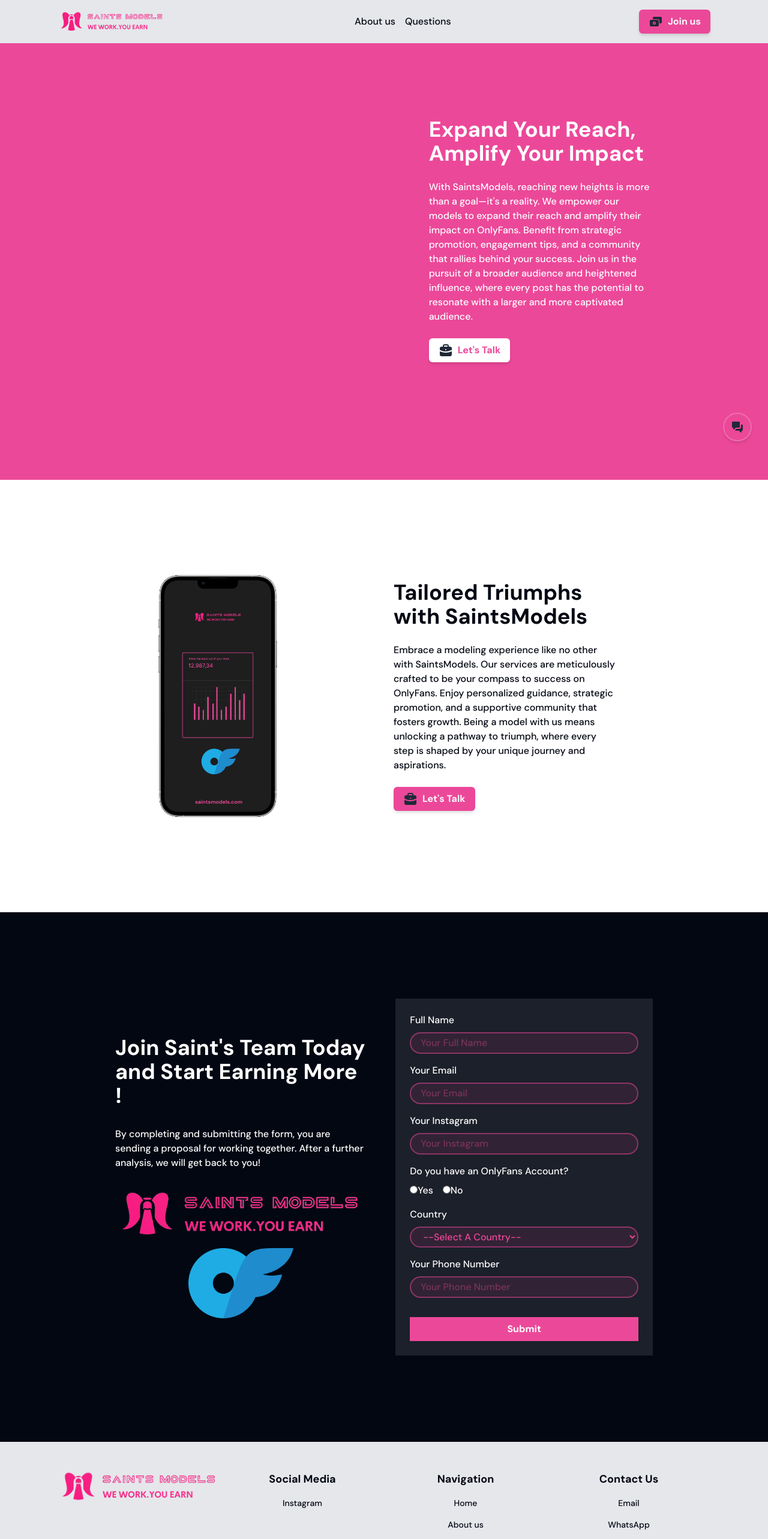
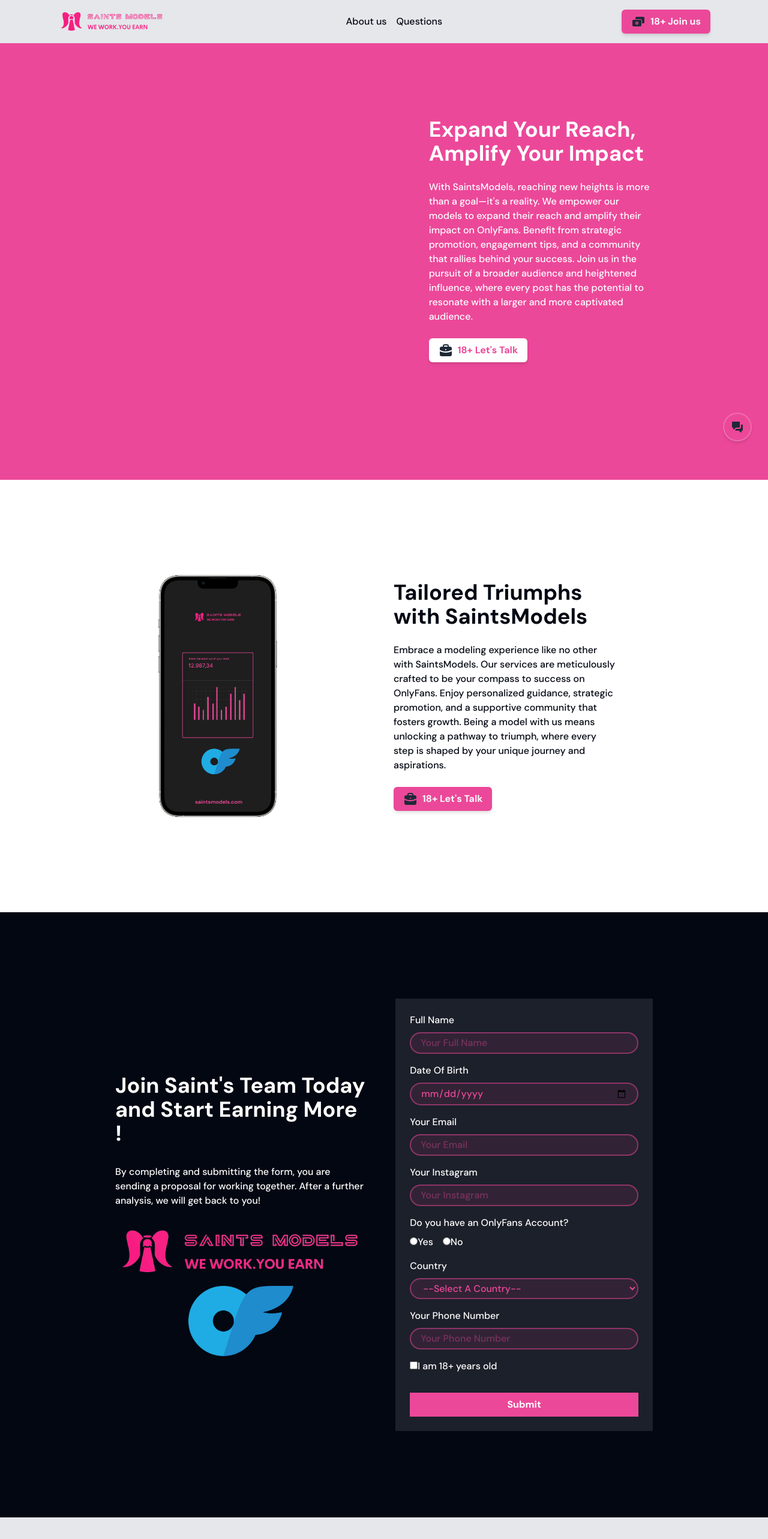
Before and after one commit to antonio-grosu/saint-frontend, a Next.js app: page /about in a window 1280 px wide. Shown: the top 2566 px of the page at 60% size. Built offline with nearby package versions, Linux system fonts and the light colour scheme.

Commit message:
age restriction

```diff
--- a/app/Footer.js
+++ b/app/Footer.js
@@ -5,7 +5,7 @@
   return (
     <footer className="bg-gray-200 px-8 pt-12 pb-4 md:px-12 lg:px-16 xl:px-24 2xl:px-28">
       <div className="grid grid-cols-1 md:grid-cols-4 md:items-start text-center items-center gap-12 md:gap-0">
-        <div className="flex items-center justify-between flex-col">
+        <div className="flex items-center justify-between flex-col text-pink-500 font-bold text-left">
           <Link href="/" className="w-1/2 md:w-full">
             <Image
               src="/logo.png"
@@ -57,7 +57,7 @@
           </div>
         </div>
         <div className="text-gray-950">
-          <h3 className="font-semibold text-lg text-center">Contact Us</h3>
+          <h3 className="font-semibold text-lg text-center">Contact Us 18+</h3>
           <div className="flex flex-col text-sm gap-4 md:items-center">
             <Link
               href="mailto:saintsmodels1@gmail.com"
--- a/app/Join.js
+++ b/app/Join.js
@@ -10,6 +10,7 @@
   const [option, setOption] = useState("");
   const [number, setNumber] = useState("");
   const [insta, setInsta] = useState("");
+  const [age, setAge] = useState("0/0/0");
 
   const handleNameChange = (e) => {
     setName(e.target.value);
@@ -36,17 +37,28 @@
   const handleInstaChange = (e) => {
     setInsta(e.target.value);
   };
+  const handleAgeChange = (e) => {
+    setAge(e.target.value);
+  };
 
   const handleSubmit = async (e) => {
     e.preventDefault();
     try {
-      const response = await fetch("https://saint-api.vercel.app/", {
-        method: "POST",
-        mode: "no-cors",
-        headers: {
-          "Content-Type": "application/json",
-        },
-        body: JSON.stringify({
+      console.log("Submitting form...");
+
+      // Log variables to ensure they have the correct values
+      console.log("Name:", name);
+      console.log("Email:", email);
+      console.log("Country:", country);
+      console.log("Number:", number);
+      console.log("Option:", option);
+      console.log("Username:", userName);
+      console.log("Instagram:", insta);
+      console.log("Age:", age);
+
+      const response = await axios.post(
+        "https://saint-api.vercel.app/",
+        {
           name: name,
           email: email,
           country: country,
@@ -54,21 +66,25 @@
           option: option,
           username: userName,
           insta: insta,
-        }),
-      });
+          age: age,
+        },
+        {
+          headers: {
+            "Content-Type": "application/json",
+          },
+        }
+      );
 
-      if (!response.ok) {
+      if (response.status !== 200) {
         throw new Error(`Error in server response: ${response.status}`);
       }
 
-      const data = await response.json();
-      console.log(data);
+      console.log("Server response:", response.data);
       setSent(!sent);
     } catch (error) {
-      console.log(error);
+      console.error("Error:", error);
     }
   };
-
   return (
     <div className="bg-gray-950 min-h-screen  gap-12 flex-col md:flex-row flex items-center justify-between py-36 px-8 md:px-24 lg:px-36 xl:px-48 2xl:px-72 ">
       <div className="md:w-7/12">
@@ -125,7 +141,16 @@
             className="block mt-2 bg-pink-500/10 border-2 w-full py-1 focus:border-pink-500 focus:outline-none px-4 text-pink-500 border-pink-500/50 rounded-full placeholder:text-pink-500/40 "
           ></input>
         </div>
-
+        <div>
+          <label className="text-white">Date Of Birth</label>
+          <input
+            type="date"
+            value={age}
+            onChange={handleAgeChange}
+            required
+            className="block mt-2 bg-pink-500/10 border-2 w-full py-1 focus:border-pink-500 focus:outline-none px-4 text-pink-500 border-pink-500/50 rounded-full placeholder:text-pink-500/40 "
+          ></input>
+        </div>
         <div className="slide-in">
           <label className="text-white">Your Email</label>
           <input
@@ -401,6 +426,10 @@
             className="block mt-2 bg-pink-500/10 border-2 w-full py-1 focus:border-pink-500 focus:outline-none px-4 text-pink-500 border-pink-500/50 rounded-full placeholder:text-pink-500/40 "
           ></input>
         </div>
+        <label className="text-white block">
+          <input type="checkbox" required className="bg-red-200" />I am 18+
+          years old
+        </label>
         {!sent && (
           <button
             type="submit"
--- a/app/Navbar.js
+++ b/app/Navbar.js
@@ -57,7 +57,7 @@
             />
             <path d="M10.5 14.5a1 1 0 1 1-2 0 1 1 0 0 1 2 0Z" />
           </svg>
-          Join us
+          18+ Join us
         </Link>
         <svg
           className="w-8 h-8 md:hidden text-gray-800 dark:text-pink-500"
@@ -174,7 +174,7 @@
                   />
                   <path d="M10.5 14.5a1 1 0 1 1-2 0 1 1 0 0 1 2 0Z" />
                 </svg>
-                Join us
+                18+ Join us
               </Link>
             </div>
             <div className="w-full">
--- a/app/about/page.js
+++ b/app/about/page.js
@@ -66,7 +66,7 @@
               clipRule="evenodd"
             />
           </svg>
-          Let's Talk
+          18+ Let's Talk
         </Link>
       </div>
       <Link
@@ -86,7 +86,7 @@
             clipRule="evenodd"
           />
         </svg>
-        Let's Talk
+        18+ Let's Talk
       </Link>
     </div>
   );
@@ -166,7 +166,7 @@
               clipRule="evenodd"
             />
           </svg>
-          Let's Talk
+          18+ Let's Talk
         </Link>
       </div>
       <Link
@@ -186,7 +186,7 @@
             clipRule="evenodd"
           />
         </svg>
-        Let's Talk
+        18+ Let's Talk
       </Link>
     </div>
   );
--- a/app/faq/page.js
+++ b/app/faq/page.js
@@ -11,7 +11,7 @@
         <div className="mt-8 flex slide-in flex-col items-center justify-between  gap-4">
           <Question
             qes="How do I get started as a model with SaintsModels?"
-            res="To begin your journey, simply visit our website and follow the easy sign-up process. Once registered, our team will guide you through the onboarding steps."
+            res="To begin your journey, firstly you must be 18+ years old then, simply visit our website and follow the easy sign-up process. Once registered, our team will guide you through the onboarding steps."
           />
           <Question
             qes="What sets SaintsModels apart from other agencies on OnlyFans?"
--- a/app/layout.js
+++ b/app/layout.js
@@ -3,7 +3,7 @@
 import Footer from "./Footer";
 
 export const metadata = {
-  title: "Saint's Models Agency",
+  title: "18+ | Saint's Models Agency",
   description: "The way to a better living",
   icons: {
     icon: "/favicon.png",
```
Also changed, not shown: 1 other file (tests, documents, lock files or other folders).
